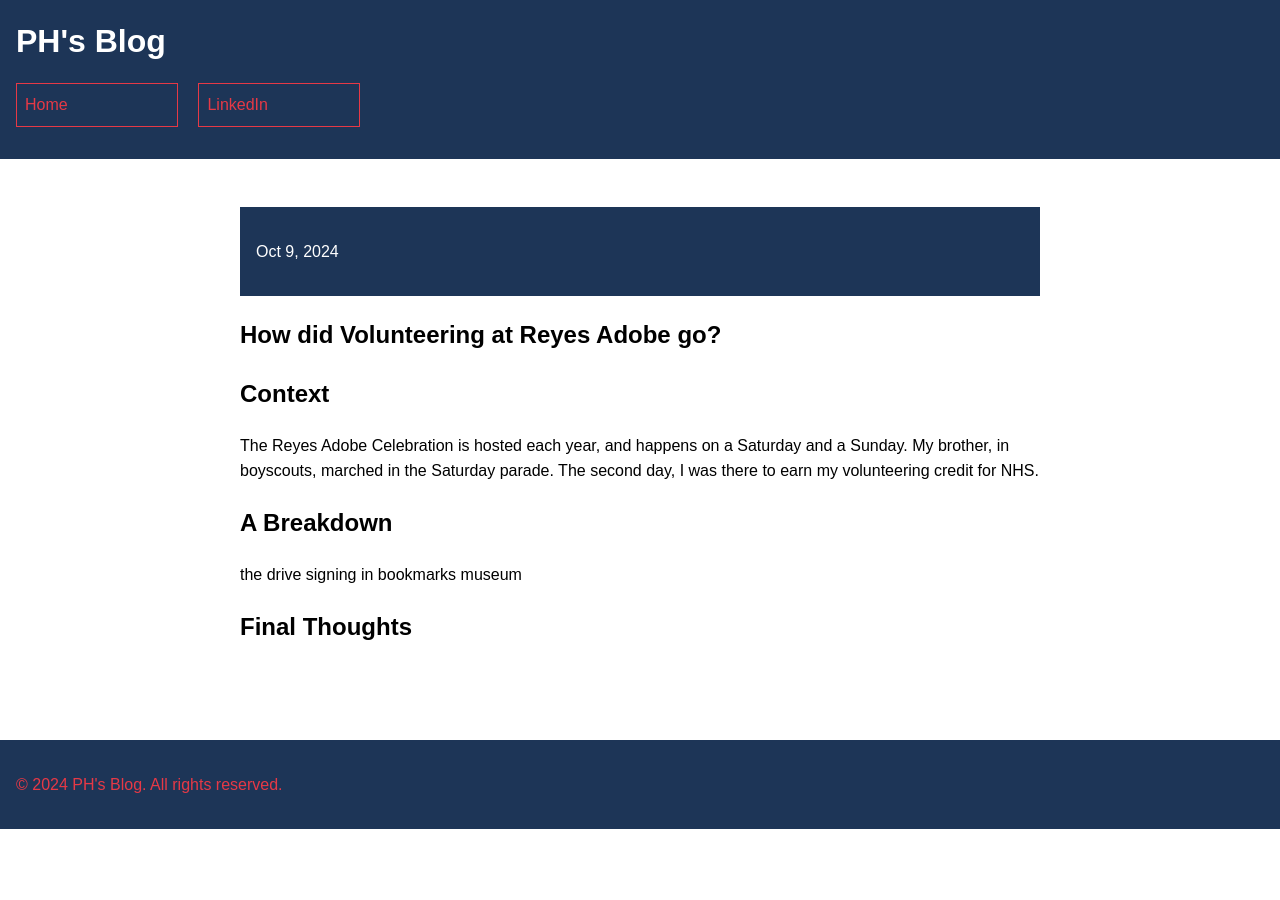
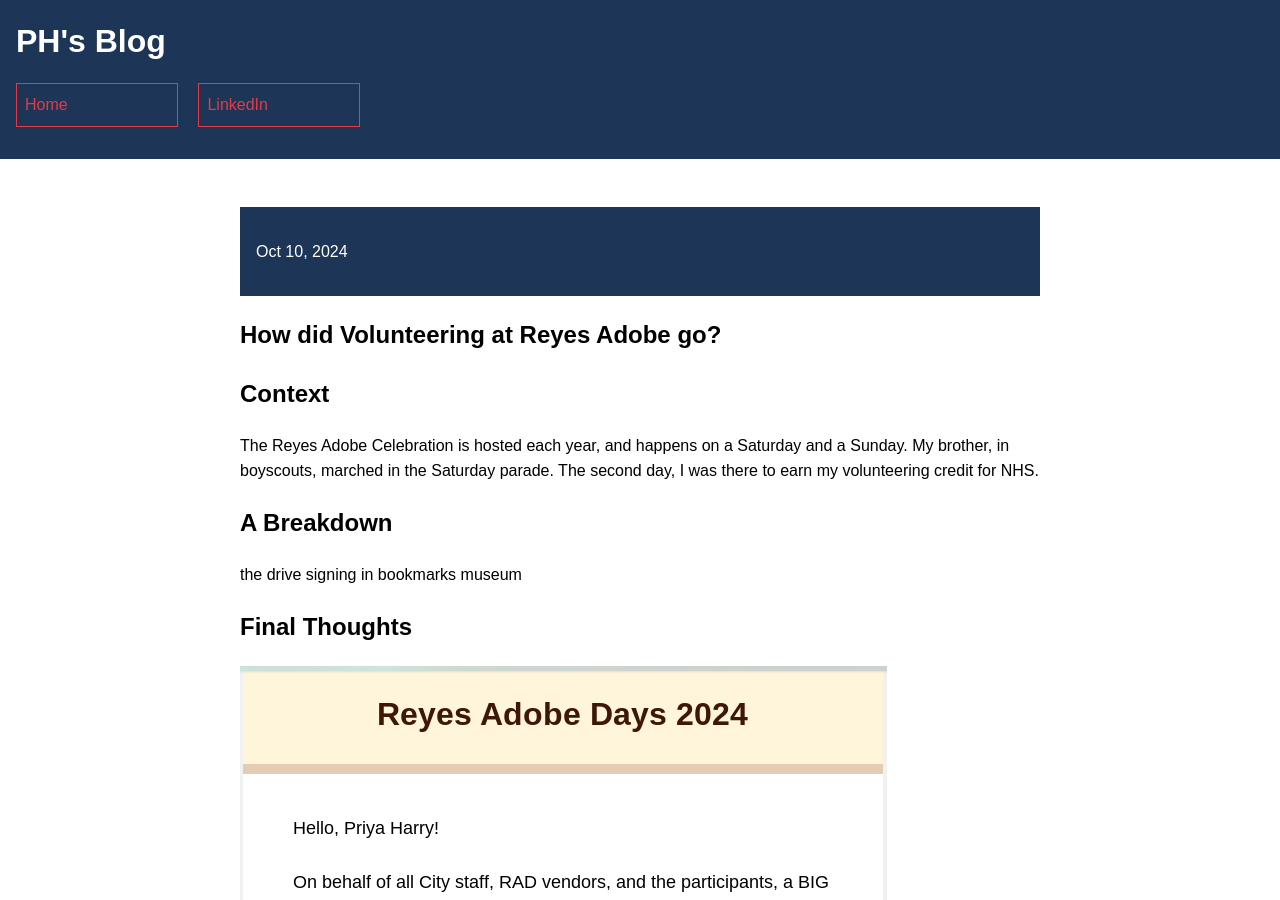
Before and after one commit to CaptainSapphire/PH-s-Blog, a Jekyll site: the page built from _posts/2024-10-10-Reyes-Adobe-experience.md, in a window 1280 px wide and 900 px high. Built offline with Jekyll 4.4.1, drawn with Linux system fonts in a browser that asks for light colours; our own code applies the rules of GitHub Pages for plain Markdown files; some of the changed lines change nothing that is shown.

Commit message:
Update and rename 2024-10-9-Reyes-Adobe-experience.md to 2024-10-10-Reyes-Adobe-experience.md

```diff
--- a/_posts/2024-10-9-Reyes-Adobe-experience.md
+++ b/_posts/2024-10-10-Reyes-Adobe-experience.md
@@ -12,3 +12,6 @@
 museum
 
 # Final Thoughts
+
+
+!["Email"](https://github.com/CaptainSapphire/PH-s-Blog/blob/main/assets/October%202024/Screenshot%202024-10-09%209.43.29%20AM.png?raw=true)
```
